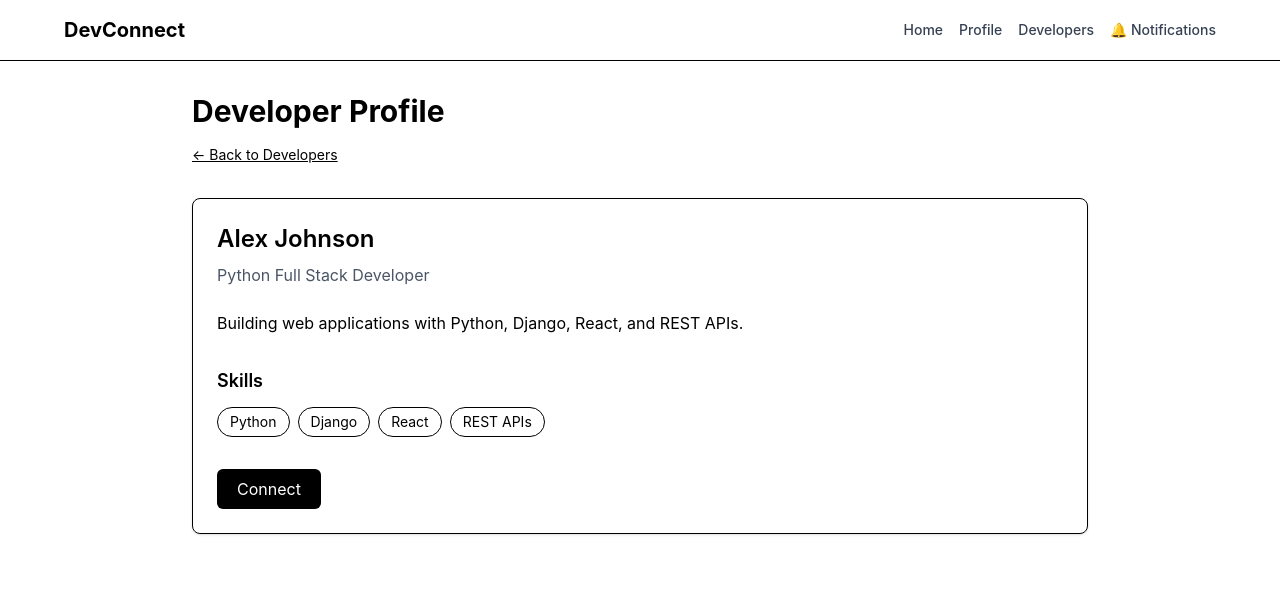
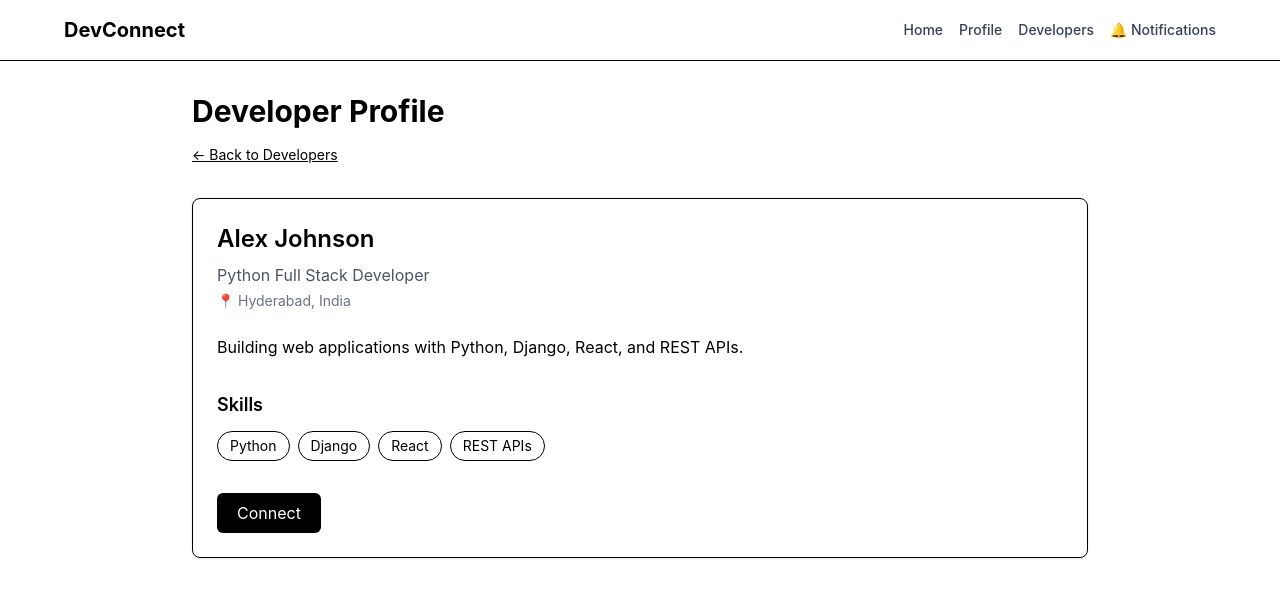
Before and after one commit to themoulali/devconnect, a React (Vite) app in the folder client/: page /developers/alex-johnson in a window 1280 px wide. Shown: the top 598 px of the page. Built offline with nearby package versions, Linux system fonts and the light colour scheme; no server answers; sample sign-in values are in the browser's storage.

Commit message:
feat: add dynamic developer profiles

```diff
--- a/client/src/App.tsx
+++ b/client/src/App.tsx
@@ -174,7 +174,7 @@ function App() {
           />
 
           <Route
-            path="/developers/alex-johnson"
+            path="/developers/:id"
             element={
               <>
                 <Navigation />
--- a/client/src/pages/DeveloperProfile.tsx
+++ b/client/src/pages/DeveloperProfile.tsx
@@ -1,8 +1,55 @@
 import { useEffect, useState } from "react"
-import { Link } from "react-router-dom"
+import { Link, useParams } from "react-router-dom"
 import { useAuth } from "../context/AuthContext"
 
+type Developer = {
+  id: string
+  name: string
+  role: string
+  location: string
+  bio: string
+}
+
+const developers: Developer[] = [
+  {
+    id: "alex-johnson",
+    name: "Alex Johnson",
+    role: "Python Full Stack Developer",
+    location: "Hyderabad, India",
+    bio: "Building web applications with Python, Django, React, and REST APIs.",
+  },
+  {
+    id: "sarah-williams",
+    name: "Sarah Williams",
+    role: "Django Backend Developer",
+    location: "Bengaluru, India",
+    bio: "Building backend services with Django, REST APIs, PostgreSQL, and Python.",
+  },
+]
+
 function DeveloperProfile() {
+    const { id } = useParams()
+
+    const developer = developers.find((item) => item.id === id)
+    if (!developer) {
+  return (
+    <div className="min-h-screen p-8">
+      <div className="mx-auto max-w-4xl">
+        <h1 className="text-3xl font-bold">
+          Developer Not Found
+        </h1>
+
+        <Link
+          to="/developers"
+          className="mt-4 inline-block text-sm underline"
+        >
+          ← Back to Developers
+        </Link>
+      </div>
+    </div>
+  )
+}
+
     const [connected, setConnected] = useState(false)
     const { token } = useAuth()
 
@@ -72,16 +119,19 @@ function DeveloperProfile() {
 
         <div className="mt-8 rounded-lg border p-6 shadow-sm">
           <h2 className="text-2xl font-semibold">
-            Alex Johnson
+            {developer?.name}
           </h2>
 
           <p className="mt-2 text-gray-600">
-            Python Full Stack Developer
+            {developer?.role}
+          </p>
+
+          <p className="mt-1 text-sm text-gray-500">
+            📍 {developer?.location}
           </p>
 
           <p className="mt-6">
-            Building web applications with Python, Django,
-            React, and REST APIs.
+            {developer?.bio}
           </p>
 
         <div className="mt-8">
--- a/client/src/pages/Developers.tsx
+++ b/client/src/pages/Developers.tsx
@@ -2,6 +2,7 @@ import { Link } from "react-router-dom"
 import { useState } from "react"
 
 type Developer = {
+  id: string
   name: string
   role: string
   location: string
@@ -10,12 +11,14 @@ type Developer = {
 
 const developers: Developer[] = [
   {
+    id: "alex-johnson",
     name: "Alex Johnson",
     role: "Python Full Stack Developer",
     location: "Hyderabad, India",
     bio: "Building web applications with Python, Django, React, and REST APIs.",
   },
   {
+    id: "sarah-williams",
     name: "Sarah Williams",
     role: "Django Backend Developer",
     location: "Bengaluru, India",
@@ -120,7 +123,7 @@ const filteredDevelopers = developers.filter((developer) =>
                     </p>
 
                     <Link
-                      to="/developers/alex-johnson"
+                      to={`/developers/${developer.id}`}
                       className="mt-6 inline-block rounded-md bg-black px-4 py-2 text-white"
                     >
                       View Profile
```
